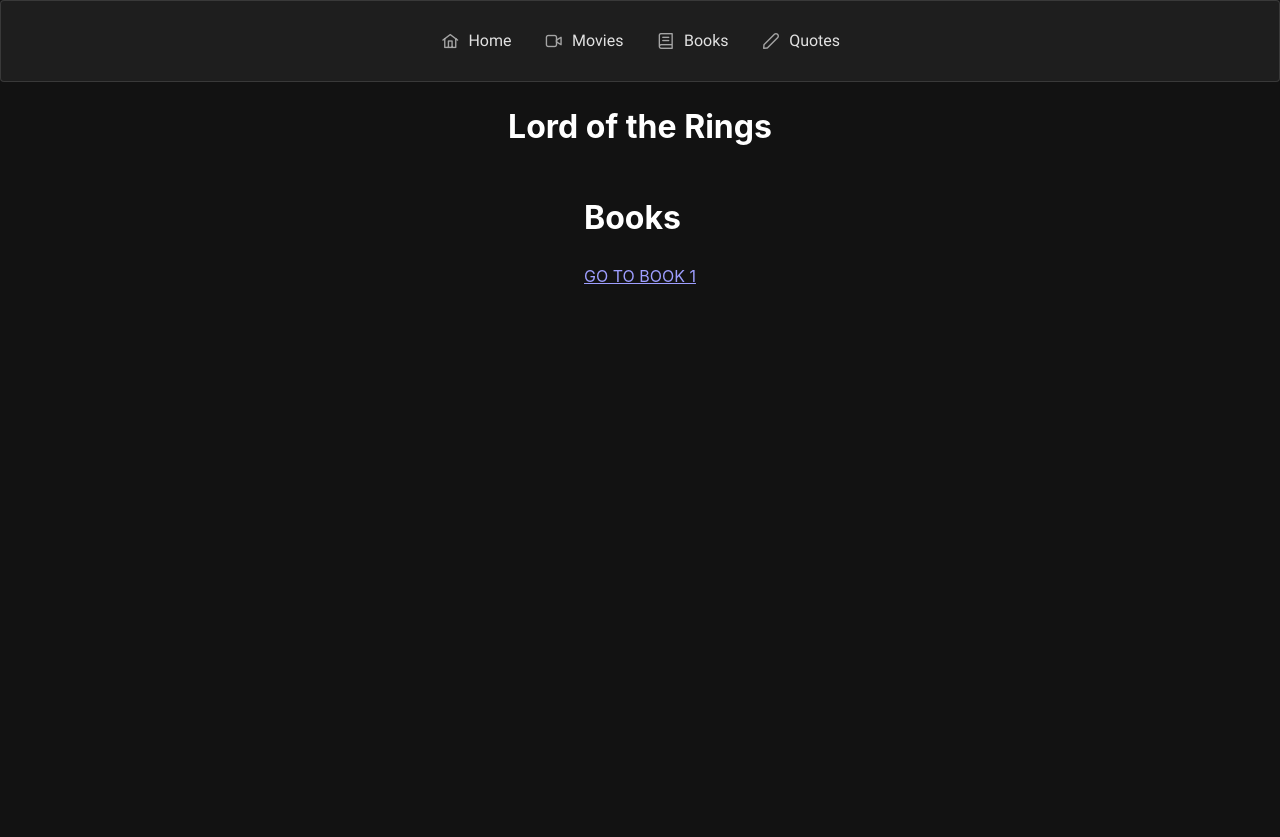
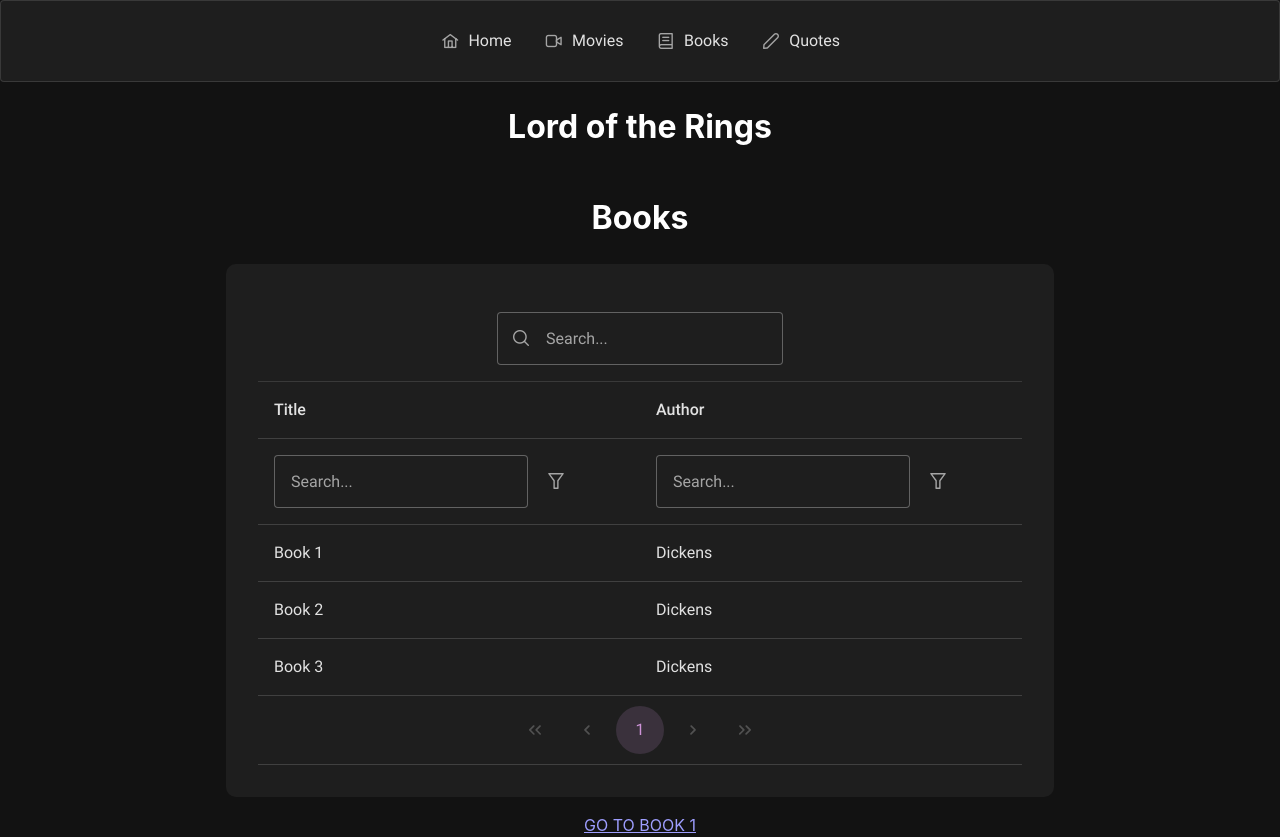
Before and after one commit to majamandic2022/Maja_Mandic_Project, a React (Vite) app: page /books in a window 1280 px wide. Before the commit the page ends 800 px from the top, so only its background shows below. Built offline with nearby package versions, Linux system fonts and the light colour scheme.

Commit message:
itroduced primereact datatable

```diff
--- /dev/null
+++ b/src/components/data-table/data-table.tsx
@@ -0,0 +1,30 @@
+import { Column } from 'primereact/column';
+import { DataTable as PrimeReactDataTable, DataTableProps } from 'primereact/datatable';
+import React, { FC } from 'react';
+import { useTranslation } from 'react-i18next';
+
+import { TableColumnType } from '../../shared/types';
+
+// eslint-disable-next-line @typescript-eslint/no-explicit-any
+type Props = { ['cy-data']?: string; columns: TableColumnType[] } & DataTableProps<any>;
+
+const DataTable: FC<Props> = ({ columns, ...rest }) => {
+  const { t } = useTranslation();
+
+  return (
+    <PrimeReactDataTable {...rest}>
+      {columns.map((column: TableColumnType) => (
+        <Column
+          key={column.field}
+          field={column.field}
+          header={column.header}
+          filter
+          filterPlaceholder={t('search') || ''}
+          style={{ minWidth: '12rem' }}
+        />
+      ))}
+    </PrimeReactDataTable>
+  );
+};
+
+export default DataTable;
--- /dev/null
+++ b/src/components/table-view/table-view.tsx
@@ -0,0 +1,67 @@
+import { InputText } from 'primereact/inputtext';
+import React, { FC, useState } from 'react';
+import { useTranslation } from 'react-i18next';
+
+import { TableColumnType } from '../../shared/types';
+import DataTable from '../data-table/data-table';
+
+type Props = {
+  columns: TableColumnType[];
+};
+
+const books = [
+  {
+    title: 'Book 1',
+    author: 'Dickens',
+  },
+  {
+    title: 'Book 2',
+    author: 'Dickens',
+  },
+  {
+    title: 'Book 3',
+    author: 'Dickens',
+  },
+];
+
+const TableView: FC<Props> = ({ columns }) => {
+  const { t } = useTranslation();
+  const [loading, setLoading] = useState(false);
+  const [globalFilterValue, setGlobalFilterValue] = useState('');
+
+  const renderHeader = () => {
+    return (
+      <div className="flex justify-content-end">
+        <span className="p-input-icon-left">
+          <i className="pi pi-search" />
+          <InputText
+            value={globalFilterValue}
+            onChange={(e) => setGlobalFilterValue(e.target.value)}
+            placeholder={t('search') || ''}
+          />
+        </span>
+      </div>
+    );
+  };
+
+  return (
+    <div className="datatable-container">
+      <DataTable
+        value={books}
+        paginator
+        rows={10}
+        dataKey={columns[0].field || ''}
+        filterDisplay="row"
+        loading={loading}
+        header={renderHeader()}
+        columns={columns.map((col: TableColumnType) => ({
+          field: col.field,
+          header: t(col.header),
+        }))}
+        emptyMessage={t('no-results')}
+      />
+    </div>
+  );
+};
+
+export default TableView;
--- a/src/index.scss
+++ b/src/index.scss
@@ -42,3 +42,18 @@
 .p-menubar {
   justify-content: center;
 }
+
+.p-datatable-header {
+  display: flex;
+  flex-direction: column;
+  align-items: center;
+  justify-content: center;
+  width: 100%;
+}
+
+.datatable-container {
+  background: var(--surface-card);
+  padding: 2rem;
+  border-radius: 10px;
+  margin-bottom: 1rem;
+}
--- a/src/locales/en/translation.json
+++ b/src/locales/en/translation.json
@@ -1,9 +1,13 @@
 {
+  "author": "Author",
   "books": "Books",
   "error-message": "Sorry, an unexpected error has occurred - please, go back to ",
   "error-title": "Oops",
   "home": "Home",
   "lotr": "Lord of the Rings",
   "movies": "Movies",
-  "quotes": "Quotes"
+  "no-results": "No results...",
+  "quotes": "Quotes",
+  "search": "Search...",
+  "title": "Title"
 }
--- /dev/null
+++ b/src/shared/types/index.ts
@@ -0,0 +1,3 @@
+import { TableColumnType } from './table-column.type';
+
+export type { TableColumnType };
--- /dev/null
+++ b/src/shared/types/table-column.type.ts
@@ -0,0 +1,4 @@
+export type TableColumnType = {
+  field: string;
+  header: string;
+};
--- a/src/view/books/books.tsx
+++ b/src/view/books/books.tsx
@@ -1,12 +1,27 @@
 import React, { FC } from 'react';
 import { useTranslation } from 'react-i18next';
+
+import TableView from '../../components/table-view/table-view';
+import { TableColumnType } from '../../shared/types';
+
+const columns: TableColumnType[] = [
+  {
+    field: 'title',
+    header: 'title',
+  },
+  {
+    field: 'author',
+    header: 'author',
+  },
+];
 
 const Books: FC = () => {
   const { t } = useTranslation();
 
   return (
-    <div>
+    <div style={{ display: 'flex', flexDirection: 'column', alignItems: 'center' }}>
       <h1>{t('books')}</h1>
+      <TableView columns={columns} />
       <a href="/books/1">GO TO BOOK 1</a>
     </div>
   );
```
Also changed, not shown: src/App.tsx (deleted, +0 -34 lines).
